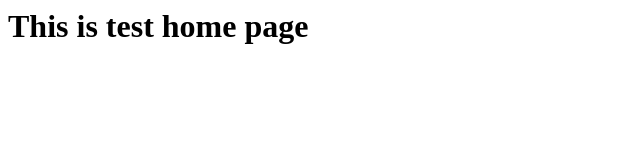
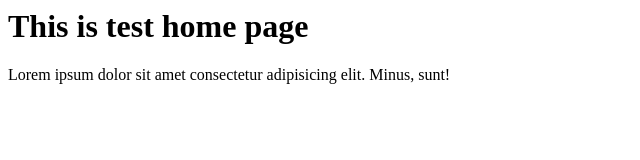
Before and after one commit to hamzezakir/myFirstRepo, a plain HTML site: page index.html in a window 1280 px wide. Shown: the whole page, without its empty margins (0-640 px from the left). Drawn offline with Linux system fonts and the light colour scheme.

Commit message:
a paragraph has been added

```diff
--- a/index.html
+++ b/index.html
@@ -3,5 +3,6 @@
  </head>
  <body>
    <h1>This is test home page </h1>
+   <p>Lorem ipsum dolor sit amet consectetur adipisicing elit. Minus, sunt!</p>
   </body>
   </html>
```
